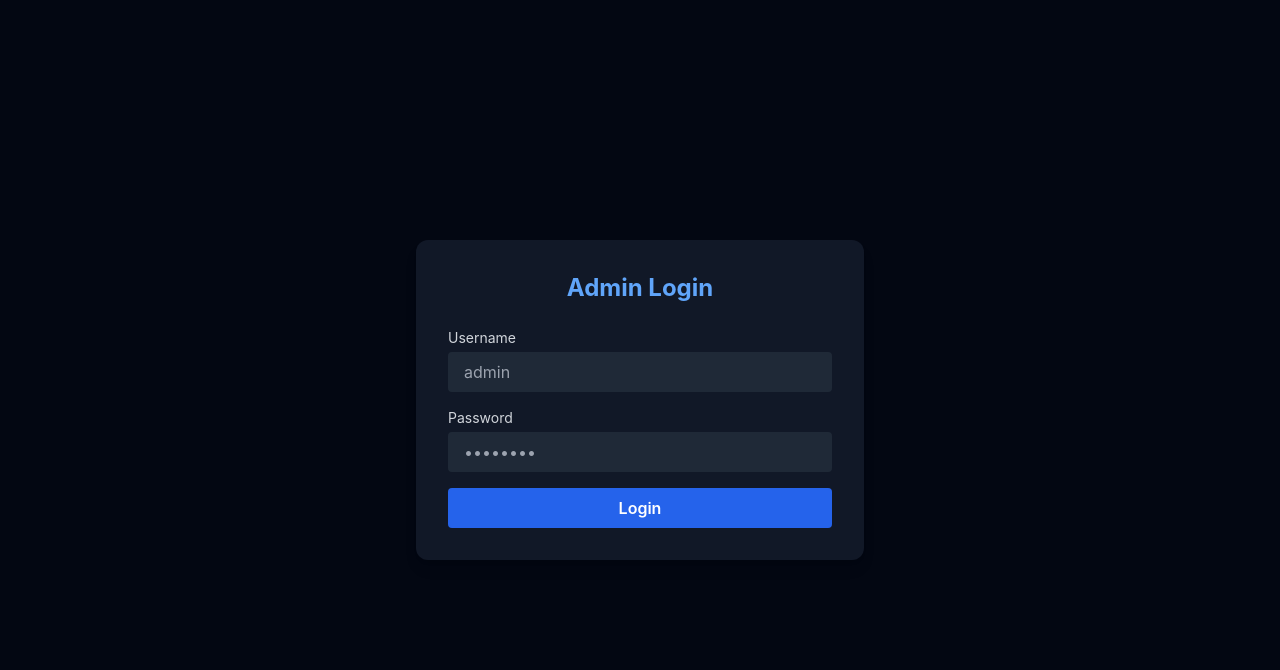
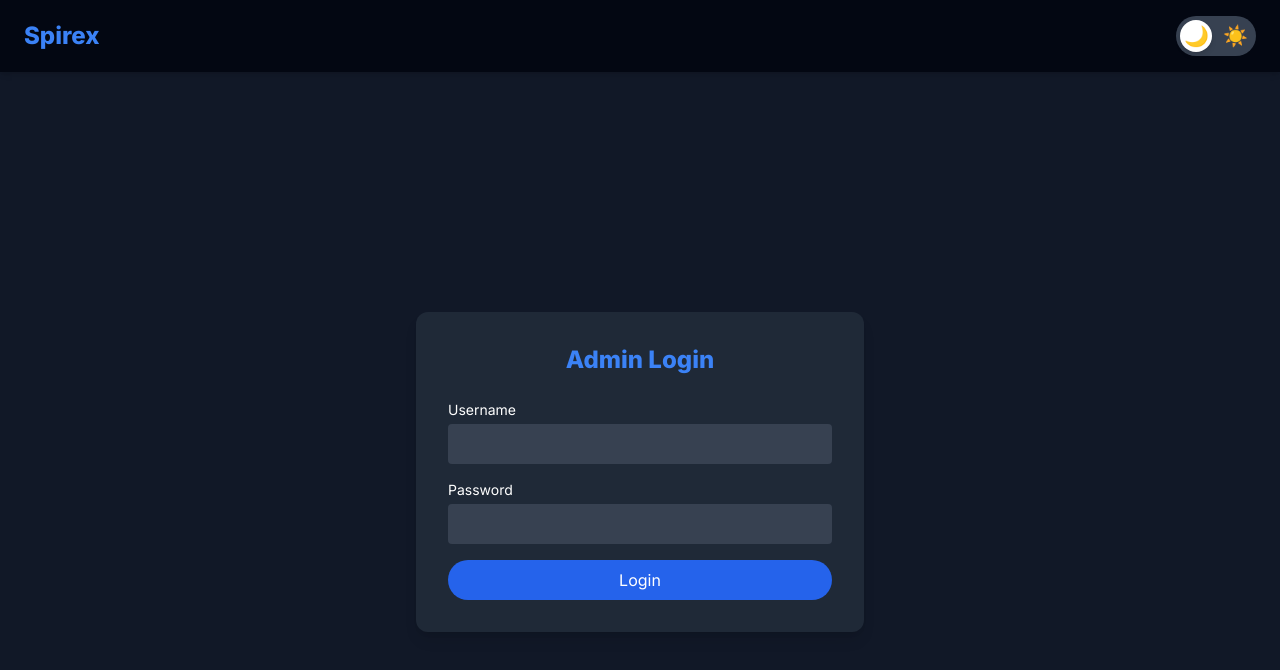
Before and after one commit to aayushkalia/spirex-pharmaceuticals-website, a plain HTML site: page login.html in a window 1280 px wide. Drawn offline with nearby package versions, Linux system fonts and the light colour scheme.

Commit message:
first edit

```diff
--- a/login.html
+++ b/login.html
@@ -1,49 +1,93 @@
 <!DOCTYPE html>
-<html lang="en">
+<html lang="en" class="dark">
 <head>
   <meta charset="UTF-8" />
   <meta name="viewport" content="width=device-width, initial-scale=1.0"/>
-  <title>Admin Login - Spirex</title>
+  <title>Login - Spirex Pharmaceuticals</title>
   <script src="https://cdn.tailwindcss.com"></script>
+  <script>
+    tailwind.config = { darkMode: 'class' };
+  </script>
+  <link href="https://fonts.googleapis.com/css2?family=Inter:wght@400;600;800&display=swap" rel="stylesheet">
   <style>
-    body {
-      font-family: 'Inter', sans-serif;
-    }
+    body { font-family: 'Inter', sans-serif; }
   </style>
 </head>
-<body class="bg-gray-950 text-white flex justify-center items-center h-screen px-4">
 
-  <div class="w-full max-w-md bg-gray-900 p-8 rounded-xl shadow-lg">
-    <h2 class="text-2xl font-bold mb-6 text-center text-blue-400">Admin Login</h2>
-    <form onsubmit="handleLogin(event)" class="space-y-4">
+<body class="bg-white text-black dark:bg-gray-900 dark:text-white transition-all duration-300">
+
+  <!-- Navbar -->
+  <nav class="w-full bg-white dark:bg-gray-950 shadow-md py-4 px-6 flex justify-between items-center">
+    <h1 class="text-2xl font-extrabold text-blue-500">Spirex</h1>
+    <!-- Toggle Button -->
+    <button onclick="toggleTheme()" class="relative w-20 h-10 rounded-full bg-gray-300 dark:bg-gray-700 transition-all flex items-center">
+      <!-- Thumb -->
+      <span id="theme-thumb" class="absolute top-1 left-1 w-8 h-8 bg-white rounded-full shadow-md transition-all duration-300 z-10"></span>
+      <!-- Moon & Sun -->
+      <span class="absolute left-2 text-xl z-20">🌙</span>
+      <span class="absolute right-2 text-xl z-20">☀️</span>
+    </button>
+  </nav>
+
+  <!-- Login Form -->
+  <section class="min-h-screen flex items-center justify-center px-6 py-16">
+    <div class="bg-gray-100 dark:bg-gray-800 p-8 rounded-xl shadow-lg w-full max-w-md">
+      <h2 class="text-2xl font-bold text-blue-500 mb-6 text-center">Admin Login</h2>
+      <form onsubmit="login(event)" class="space-y-4">
         <div>
-        <label class="block mb-1 text-sm text-gray-300">Username</label>
-        <input type="text" id="username" class="w-full px-4 py-2 bg-gray-800 text-white rounded" placeholder="admin" required />
+          <label class="block text-sm font-medium mb-1">Username</label>
+          <input type="text" id="username" required class="w-full px-4 py-2 rounded bg-white dark:bg-gray-700 text-black dark:text-white focus:outline-none focus:ring-2 focus:ring-blue-400">
         </div>
         <div>
-        <label class="block mb-1 text-sm text-gray-300">Password</label>
-        <input type="password" id="password" class="w-full px-4 py-2 bg-gray-800 text-white rounded" placeholder="••••••••" required />
+          <label class="block text-sm font-medium mb-1">Password</label>
+          <input type="password" id="password" required class="w-full px-4 py-2 rounded bg-white dark:bg-gray-700 text-black dark:text-white focus:outline-none focus:ring-2 focus:ring-blue-400">
         </div>
-      <p id="error-msg" class="text-sm text-red-500 hidden">❌ Invalid credentials</p>
-      <button type="submit" class="w-full bg-blue-600 hover:bg-blue-700 py-2 rounded font-semibold">Login</button>
+        <button type="submit" class="bg-blue-600 text-white w-full py-2 rounded-full hover:bg-blue-700 transition">Login</button>
       </form>
     </div>
+  </section>
 
+  <!-- Theme & Auth Scripts -->
   <script>
-    function handleLogin(e) {
+    function setTheme(mode) {
+      const html = document.documentElement;
+      const thumb = document.getElementById("theme-thumb");
+
+      if (mode === "dark") {
+        html.classList.add("dark");
+        localStorage.setItem("theme", "dark");
+        if (thumb) thumb.style.left = '0.25rem';
+      } else {
+        html.classList.remove("dark");
+        localStorage.setItem("theme", "light");
+        if (thumb) thumb.style.left = '2.75rem';
+      }
+    }
+
+    function toggleTheme() {
+      const current = localStorage.getItem("theme") || 'dark';
+      setTheme(current === 'dark' ? 'light' : 'dark');
+    }
+
+    window.onload = () => {
+      const saved = localStorage.getItem("theme") || 'dark';
+      setTheme(saved);
+    };
+
+    // Fake login logic
+    function login(e) {
       e.preventDefault();
       const user = document.getElementById("username").value;
       const pass = document.getElementById("password").value;
 
-      // Simple check (frontend-only)
       if (user === "admin" && pass === "spirex123") {
-        // Store login flag (basic memory for this session)
         localStorage.setItem("isLoggedIn", "true");
         window.location.href = "admin.html";
       } else {
-        document.getElementById("error-msg").classList.remove("hidden");
+        alert("Invalid credentials");
       }
     }
   </script>
+
 </body>
 </html>
```
Lines whose indentation alone changed are shown as unchanged.
